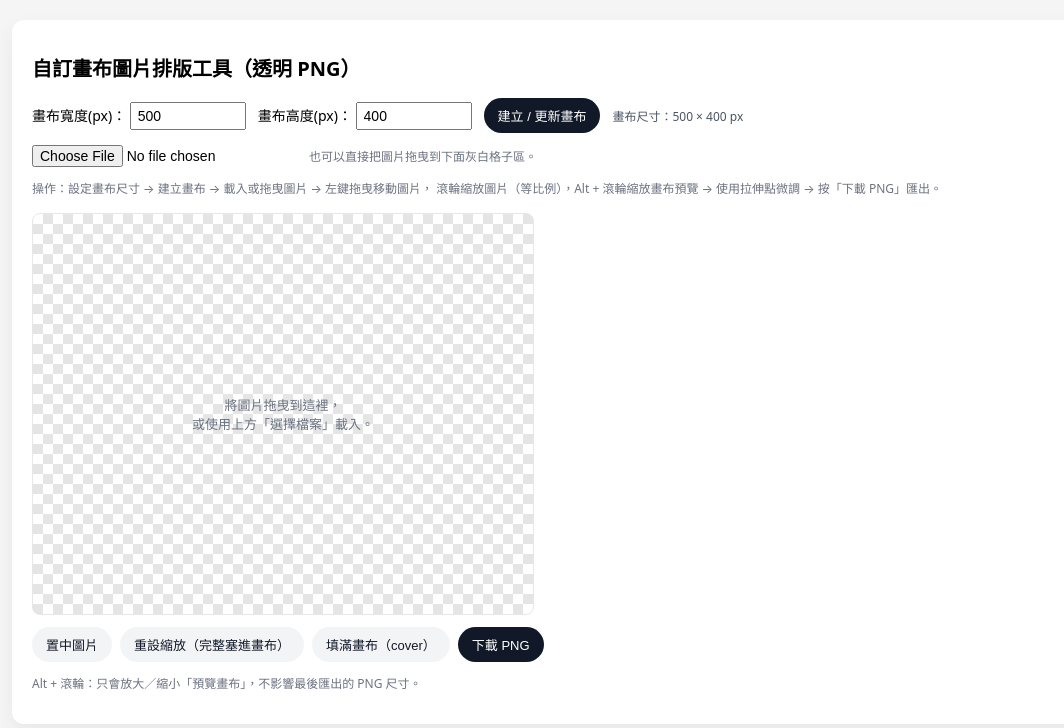
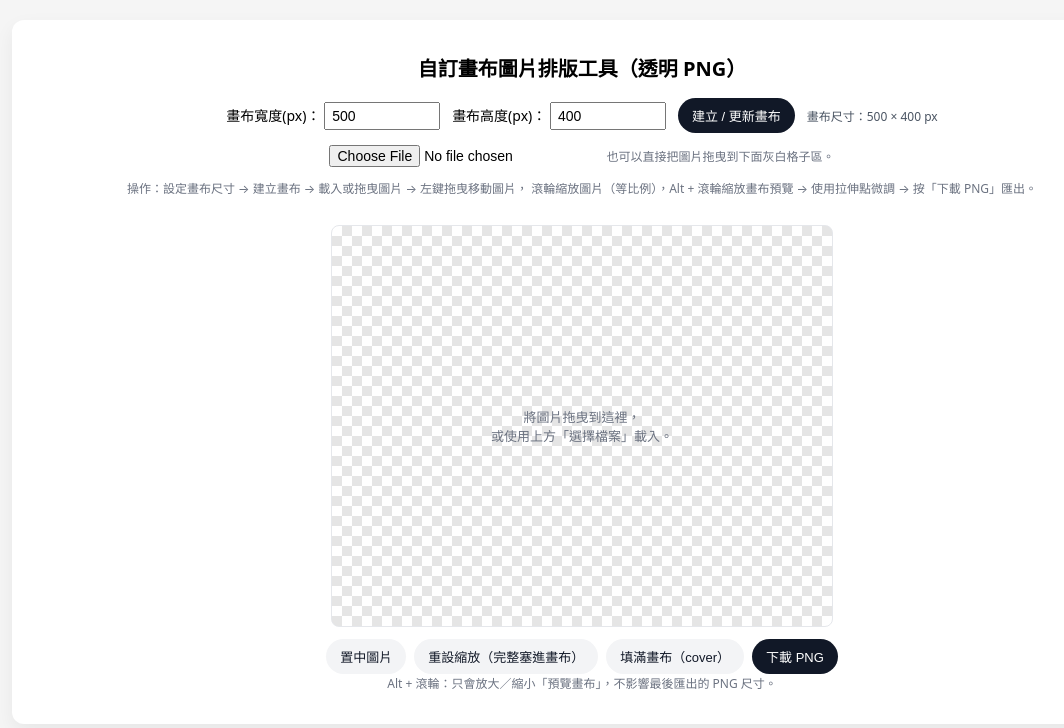
Before and after one commit to CatherineHsuDev/img-crop-tool, a plain HTML site: page index.html in a window 1280 px wide. Shown: the whole page, without its empty margins (58-1122 px from the left). Drawn offline with Linux system fonts and the light colour scheme.

Commit message:
update layout

```diff
--- a/style.css
+++ b/style.css
@@ -13,6 +13,9 @@ body {
   border-radius: 12px;
   padding: 20px;
   box-shadow: 0 8px 20px rgba(0, 0, 0, 0.06);
+  display: flex;
+  flex-direction: column;
+  align-items: center;
 }
 
 h1 {
@@ -73,6 +76,7 @@ button:active {
 .hint {
   font-size: 12px;
   color: #6b7280;
+  margin-top: 0;
 }
 
 .canvas-info {
```
